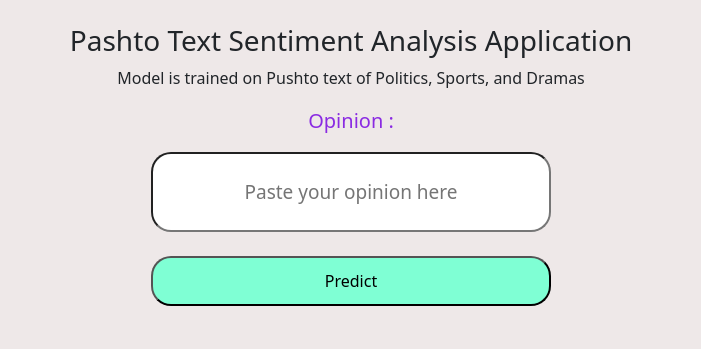
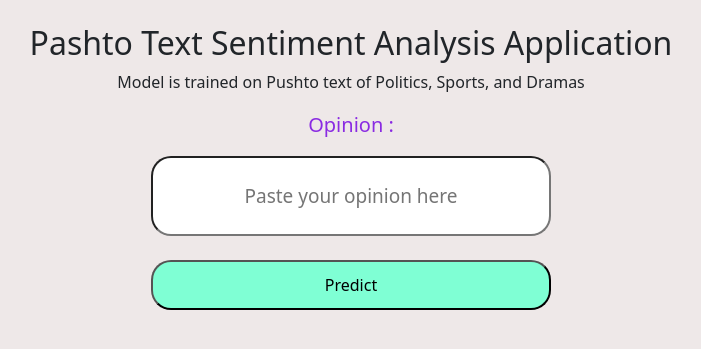
Before and after one commit to farhadmohmand66/sentiment-Analysis-App, a Django app: page / in a window 1280 px wide. Shown: the top 349 px of the page, without its empty margins (289-990 px from the left). Run offline with Django 4.2, Linux system fonts and the light colour scheme; parts of the project's set-up code (start-up, migrations or seed data) failed here and were passed over; some libraries are stand-ins or nearby versions.

Commit message:
Update main.html

```diff
--- a/saApp/templates/main.html
+++ b/saApp/templates/main.html
@@ -15,7 +15,7 @@
 </head>
 <body style="background-color: #eee8e8;">
     <br>
-    <h3 style="text-align:center;">Pashto Text Sentiment Analysis  Application</h3>
+    <h2 style="text-align:center;">Pashto Text Sentiment Analysis  Application</h2>
     <p style="text-align:center;">Model is trained on Pushto text of Politics, Sports, and Dramas</p>
     <form style="text-align:center;" action="" method="POST">
         {% csrf_token %}
```
